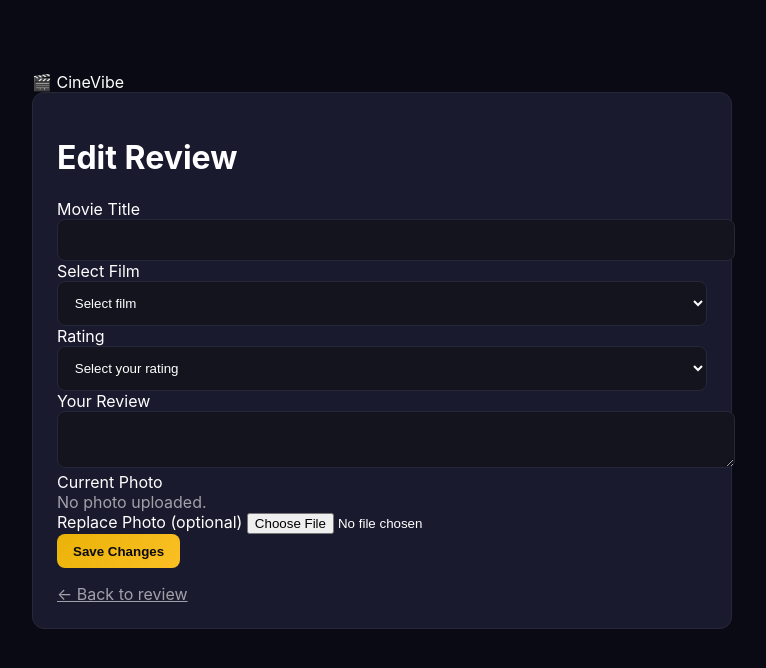
After one commit to Seppy247/AT1-Movie-review-website, a Flask app: template PWA/templates/edit_review.html in a window 1280 px wide. The commit adds this page. Shown: the top 668 px of the page, without its empty margins (258-1024 px from the left). Run offline with Flask 3, Linux system fonts and the light colour scheme; the template is opened without the code that fills it, so the values that code supplies are empty; some libraries are stand-ins or nearby versions.

Commit message:
Added config hardening (env secret, upload path, max size, CSRF helper), film & rating validation, and view/edit/delete review routes plus templates and safe file handling.

```diff
--- a/PWA/app.py
+++ b/PWA/app.py
@@ -1,4 +1,4 @@
-from flask import Flask, render_template, request, redirect, url_for, session, flash
+from flask import Flask, render_template, request, redirect, url_for, session, flash, abort
 import sqlite3
 import os
 from werkzeug.security import generate_password_hash, check_password_hash
@@ -9,21 +9,34 @@ from functools import wraps
 # CREATE FLASK APP
 # -----------------------
 app = Flask(__name__)
-app.secret_key = "supersecretkey"  # Change this to a random secret key in production
+app.secret_key = os.environ.get("FLASK_SECRET_KEY", "dev-key")  # set FLASK_SECRET_KEY in env for production
 
 # -----------------------
 # FILE UPLOAD SETTINGS
 # -----------------------
-UPLOAD_FOLDER = os.path.join("static", "uploads")
+app.config["UPLOAD_FOLDER"] = os.path.join(app.root_path, "static", "uploads")
+app.config["MAX_CONTENT_LENGTH"] = 5 * 1024 * 1024  # 5 MB max upload
 ALLOWED_EXTENSIONS = {"png", "jpg", "jpeg", "gif"}
-app.config["UPLOAD_FOLDER"] = UPLOAD_FOLDER
 
 def allowed_file(filename):
     """Check if uploaded file has an allowed extension."""
     return "." in filename and filename.rsplit(".", 1)[1].lower() in ALLOWED_EXTENSIONS
 
 # Make sure upload folder exists
-os.makedirs(UPLOAD_FOLDER, exist_ok=True)
+os.makedirs(app.config["UPLOAD_FOLDER"], exist_ok=True)
+
+# Optional: CSRF protection if flask-wtf is installed
+try:
+    from flask_wtf import CSRFProtect
+    csrf = CSRFProtect(app)
+    try:
+        from flask_wtf.csrf import generate_csrf
+        app.jinja_env.globals['csrf_token'] = lambda: generate_csrf()
+    except Exception:
+        app.jinja_env.globals['csrf_token'] = lambda: ''
+except Exception:
+    # flask-wtf not installed, consider `pip install flask-wtf` for CSRF protection
+    app.jinja_env.globals['csrf_token'] = lambda: ''
 
 # -----------------------
 # DATABASE CONNECTION
@@ -58,14 +71,17 @@ def home():
     try:
         conn = get_db_connection()
         reviews = conn.execute("""
-            SELECT reviews.title,
+            SELECT reviews.id,
+                   reviews.title,
                    reviews.rating,
                    reviews.content,
                    reviews.date,
                    reviews.photo,
-                   users.username
+                   users.username,
+                   films.title AS film_title
             FROM reviews
             JOIN users ON reviews.user_id = users.id
+            JOIN films ON reviews.film_id = films.id
             ORDER BY reviews.id DESC
         """).fetchall()
         conn.close()
@@ -180,15 +196,44 @@ def logout():
 @login_required
 def add_review():
     """Allow logged-in users to add a review with a photo."""
+    conn = get_db_connection()
+    films = conn.execute("SELECT id, title FROM films ORDER BY title").fetchall()
+    conn.close()
+
     if request.method == "POST":
         title = request.form.get("title", "").strip()
         rating = request.form.get("rating", "")
         content = request.form.get("content", "").strip()
+        film_id = request.form.get("film_id", "")
         file = request.files.get("photo")
 
         # Validation
-        if not title or not rating or not content:
+        if not title or not rating or not content or not film_id:
             flash("Please fill in all required fields.", "error")
+            return redirect(url_for("add_review"))
+
+        # Validate rating
+        try:
+            rating = int(rating)
+            if rating < 1 or rating > 5:
+                raise ValueError
+        except ValueError:
+            flash("Rating must be an integer between 1 and 5.", "error")
+            return redirect(url_for("add_review"))
+
+        # Validate film_id
+        try:
+            film_id = int(film_id)
+        except ValueError:
+            flash("Invalid film selection.", "error")
+            return redirect(url_for("add_review"))
+
+        # Verify film exists
+        conn = get_db_connection()
+        film = conn.execute("SELECT id FROM films WHERE id = ?", (film_id,)).fetchone()
+        conn.close()
+        if not film:
+            flash("Selected film not found.", "error")
             return redirect(url_for("add_review"))
 
         if not file:
@@ -212,8 +257,8 @@ def add_review():
             conn = get_db_connection()
             conn.execute("""
                 INSERT INTO reviews (title, rating, content, date, user_id, film_id, photo)
-                VALUES (?, ?, ?, date('now'), ?, 1, ?)
-            """, (title, rating, content, session["user_id"], filename))
+                VALUES (?, ?, ?, date('now'), ?, ?, ?)
+            """, (title, rating, content, session["user_id"], film_id, filename))
             conn.commit()
             conn.close()
 
@@ -224,7 +269,145 @@ def add_review():
             flash(f"Error adding review: {str(e)}", "error")
             return redirect(url_for("add_review"))
 
-    return render_template("add_review.html")
+    return render_template("add_review.html", films=films)
+
+# -----------------------
+# Review helpers & CRUD
+# -----------------------
+
+def get_review(review_id):
+    conn = get_db_connection()
+    review = conn.execute("""
+        SELECT reviews.*, users.username, films.title AS film_title
+        FROM reviews
+        JOIN users ON reviews.user_id = users.id
+        JOIN films ON reviews.film_id = films.id
+        WHERE reviews.id = ?
+    """, (review_id,)).fetchone()
+    conn.close()
+    return review
+
+
+@app.route("/review/<int:review_id>")
+def view_review(review_id):
+    review = get_review(review_id)
+    if not review:
+        abort(404)
+    return render_template("review.html", review=review)
+
+
+@app.route("/review/<int:review_id>/edit", methods=["GET", "POST"])
+@login_required
+def edit_review(review_id):
+    review = get_review(review_id)
+    if not review:
+        abort(404)
+    if review["user_id"] != session.get("user_id"):
+        flash("You do not have permission to edit this review.", "error")
+        return redirect(url_for("home"))
+
+    conn = get_db_connection()
+    films = conn.execute("SELECT id, title FROM films ORDER BY title").fetchall()
+    conn.close()
+
+    if request.method == "POST":
+        title = request.form.get("title", "").strip()
+        rating = request.form.get("rating", "")
+        content = request.form.get("content", "").strip()
+        film_id = request.form.get("film_id", "")
+        file = request.files.get("photo")
+
+        if not title or not rating or not content or not film_id:
+            flash("Please fill in all required fields.", "error")
+            return redirect(url_for("edit_review", review_id=review_id))
+
+        try:
+            rating = int(rating)
+            if rating < 1 or rating > 5:
+                raise ValueError
+        except ValueError:
+            flash("Rating must be an integer between 1 and 5.", "error")
+            return redirect(url_for("edit_review", review_id=review_id))
+
+        try:
+            film_id = int(film_id)
+        except ValueError:
+            flash("Invalid film selection.", "error")
+            return redirect(url_for("edit_review", review_id=review_id))
+
+        conn = get_db_connection()
+        film = conn.execute("SELECT id FROM films WHERE id = ?", (film_id,)).fetchone()
+        conn.close()
+        if not film:
+            flash("Selected film not found.", "error")
+            return redirect(url_for("edit_review", review_id=review_id))
+
+        filename = review["photo"]
+        # Handle new file upload
+        if file and file.filename:
+            if allowed_file(file.filename):
+                new_filename = secure_filename(file.filename)
+                import time
+                new_filename = f"{int(time.time())}_{new_filename}"
+                file.save(os.path.join(app.config["UPLOAD_FOLDER"], new_filename))
+                # remove old file if exists
+                if filename:
+                    old_path = os.path.join(app.config["UPLOAD_FOLDER"], filename)
+                    try:
+                        if os.path.exists(old_path):
+                            os.remove(old_path)
+                    except Exception:
+                        pass
+                filename = new_filename
+            else:
+                flash("Invalid file type. Please upload an image (png, jpg, jpeg, gif).", "error")
+                return redirect(url_for("edit_review", review_id=review_id))
+
+        try:
+            conn = get_db_connection()
+            conn.execute("""
+                UPDATE reviews
+                SET title = ?, rating = ?, content = ?, film_id = ?, photo = ?
+                WHERE id = ?
+            """, (title, rating, content, film_id, filename, review_id))
+            conn.commit()
+            conn.close()
+            flash("Review updated successfully!", "success")
+            return redirect(url_for("view_review", review_id=review_id))
+        except Exception as e:
+            flash(f"Error updating review: {str(e)}", "error")
+            return redirect(url_for("edit_review", review_id=review_id))
+
+    return render_template("edit_review.html", review=review, films=films)
+
+
+@app.route("/review/<int:review_id>/delete", methods=["POST"])
+@login_required
+def delete_review(review_id):
+    review = get_review(review_id)
+    if not review:
+        abort(404)
+    if review["user_id"] != session.get("user_id"):
+        flash("You do not have permission to delete this review.", "error")
+        return redirect(url_for("home"))
+    try:
+        # delete photo file
+        if review["photo"]:
+            p = os.path.join(app.config["UPLOAD_FOLDER"], review["photo"])
+            try:
+                if os.path.exists(p):
+                    os.remove(p)
+            except Exception:
+                pass
+        conn = get_db_connection()
+        conn.execute("DELETE FROM reviews WHERE id = ?", (review_id,))
+        conn.commit()
+        conn.close()
+        flash("Review deleted.", "success")
+        return redirect(url_for("home"))
+    except Exception as e:
+        flash(f"Error deleting review: {str(e)}", "error")
+        return redirect(url_for("home"))
 
 # -----------------------
 # ERROR HANDLERS
--- /dev/null
+++ b/PWA/templates/edit_review.html
@@ -0,0 +1,72 @@
+<!DOCTYPE html>
+<html>
+<head>
+    <title>Edit Review - CineVibe</title>
+    <meta name="viewport" content="width=device-width, initial-scale=1.0">
+    <style>
+        body { font-family: -apple-system, BlinkMacSystemFont, 'Segoe UI', Roboto, sans-serif; background: #0a0a14; color: #fff; }
+        .container { max-width: 700px; margin: 3rem auto; padding: 1.5rem; }
+        .card { background:#1a1a2e; padding:1.5rem; border-radius:12px; border:1px solid #27273a }
+        input[type="text"], textarea, select { width:100%; padding:0.8rem; border-radius:8px; background:#14141f; color:#fff; border:1px solid #27273a }
+        button { background: linear-gradient(135deg,#eab308 0%,#fbbf24 100%); color:#0a0a14; padding:0.6rem 1rem; border-radius:8px; border:none; font-weight:700 }
+    </style>
+</head>
+<body>
+    <div class="container">
+        <div class="logo">🎬 CineVibe</div>
+
+        <div class="card">
+            <h1>Edit Review</h1>
+
+            <form method="post" enctype="multipart/form-data">
+                <input type="hidden" name="csrf_token" value="{{ csrf_token() }}">
+
+                <div class="form-group">
+                    <label for="title">Movie Title</label>
+                    <input type="text" id="title" name="title" value="{{ review['title'] }}" required>
+                </div>
+
+                <div class="form-group">
+                    <label for="film">Select Film</label>
+                    <select id="film" name="film_id" required>
+                        <option value="">Select film</option>
+                        {% for film in films %}
+                            <option value="{{ film['id'] }}" {% if film['id'] == review['film_id'] %}selected{% endif %}>{{ film['title'] }}</option>
+                        {% endfor %}
+                    </select>
+                </div>
+
+                <div class="form-group">
+                    <label for="rating">Rating</label>
+                    <select id="rating" name="rating" required>
+                        <option value="">Select your rating</option>
+                        {% for r in range(1,6) %}
+                            <option value="{{ r }}" {% if r == review['rating']|int %}selected{% endif %}>{{ r }}</option>
+                        {% endfor %}
+                    </select>
+                </div>
+
+                <div class="form-group">
+                    <label for="content">Your Review</label>
+                    <textarea id="content" name="content" required>{{ review['content'] }}</textarea>
+                </div>
+
+                <div class="form-group">
+                    <label>Current Photo</label>
+                    {% if review['photo'] %}
+                        <div style="margin-bottom:0.75rem"><img src="{{ url_for('static', filename='uploads/' + review['photo']) }}" alt="photo" style="max-width:200px; border-radius:8px"></div>
+                    {% else %}
+                        <div style="color:#a1a1aa">No photo uploaded.</div>
+                    {% endif %}
+                    <label for="photo">Replace Photo (optional)</label>
+                    <input type="file" id="photo" name="photo" accept="image/*">
+                </div>
+
+                <button type="submit">Save Changes</button>
+            </form>
+
+            <div style="margin-top:1rem;"><a href="{{ url_for('view_review', review_id=review['id']) }}" style="color:#a1a1aa">← Back to review</a></div>
+        </div>
+    </div>
+</body>
+</html>
--- a/PWA/templates/index.html
+++ b/PWA/templates/index.html
@@ -403,7 +403,8 @@
                         {% if review["photo"] %}
                             <img src="{{ url_for('static', filename='uploads/' + review['photo']) }}" alt="{{ review['title'] }}" class="review-photo">
                         {% endif %}
-                        <h3>{{ review["title"] }}</h3>
+                        <h3><a href="{{ url_for('view_review', review_id=review['id']) }}" style="color:inherit; text-decoration:none;">{{ review["title"] }}</a></h3>
+                        <div class="rating-text">Film: <strong>{{ review["film_title"] }}</strong></div>
                         <div class="review-rating">
                             <span class="stars">
                                 {% for i in range(review["rating"]|int) %}★{% endfor %}
```
Also changed, not shown: PWA/templates/add_review.html (+10 -0 lines), PWA/templates/review.html (added, +70 -0 lines).
